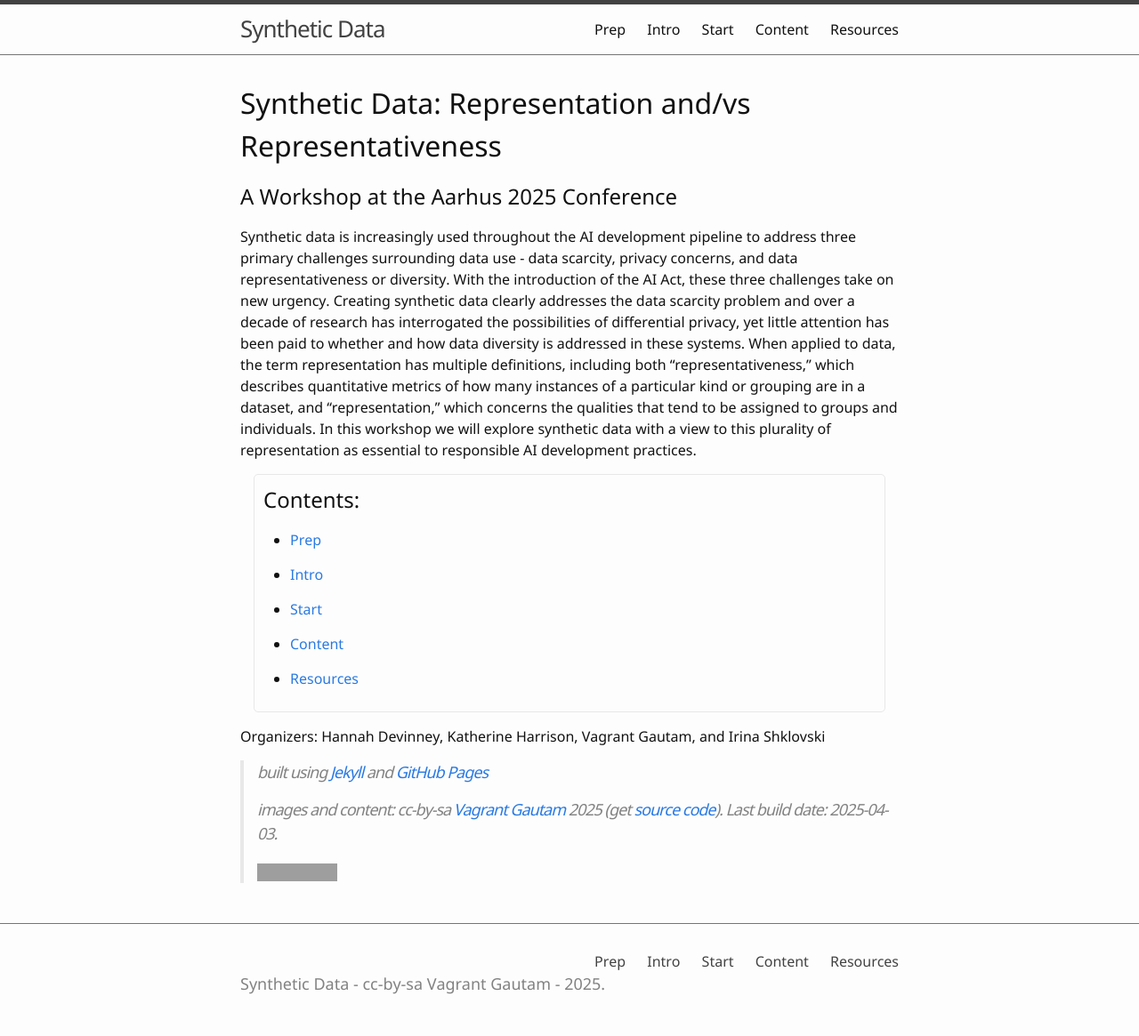
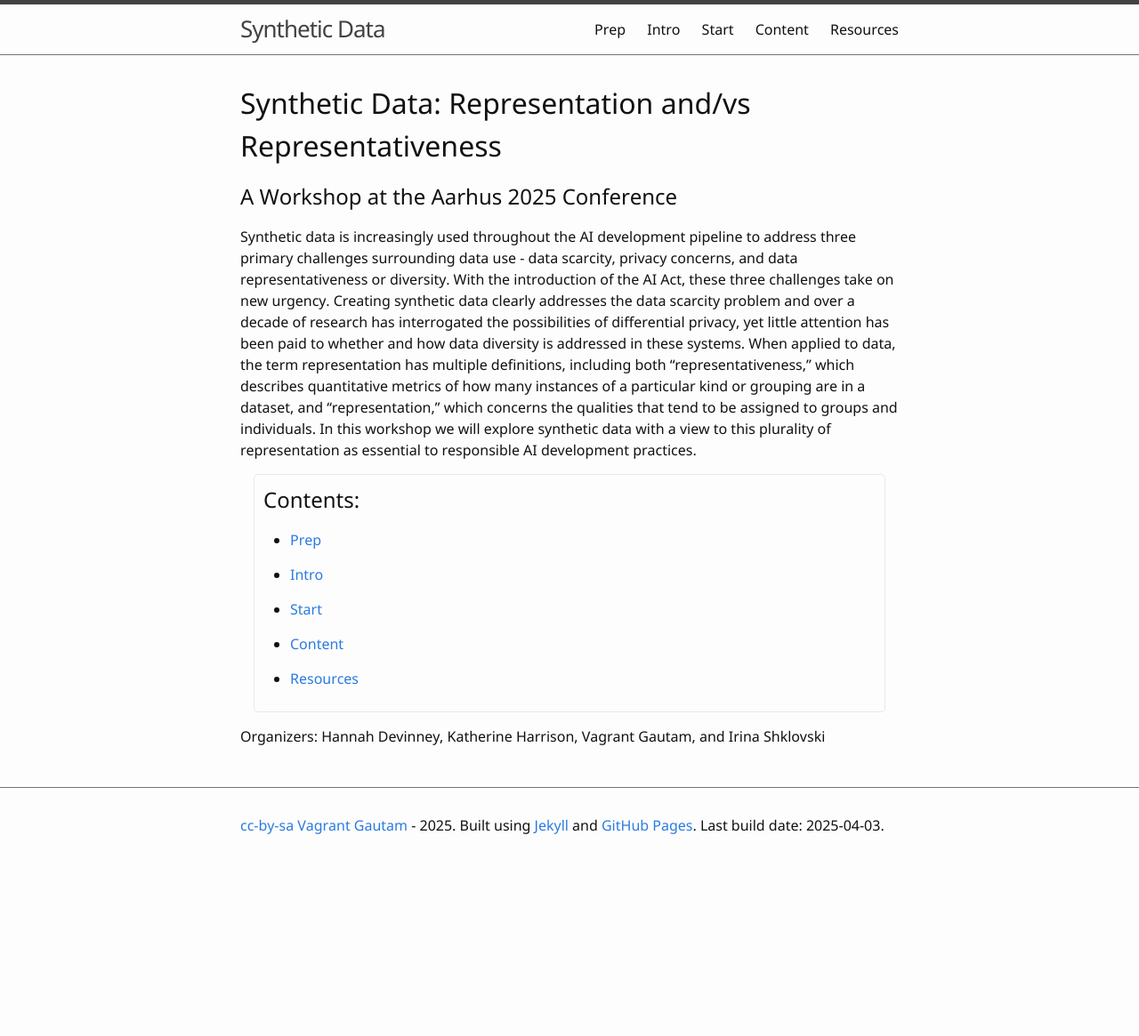
Before and after one commit to synthetic-data-workshop/synthetic-data-workshop.github.io, a Jekyll site: the page built from index.md, in a window 1280 px wide. Shown: the whole page at 89% size. Built offline with Jekyll 4.4.1, drawn with Linux system fonts in a browser that asks for light colours; after the commit the page ends 985 px from its top, so only the background shows below that; grey boxes are pictures that could not be loaded.

Commit message:
consolidate footer information

```diff
--- a/_includes/footer.html
+++ b/_includes/footer.html
@@ -1,14 +1,5 @@
 <footer class="site-footer">
   <div class="wrapper">
-    <div class="footer-col-wrapper" >
-    <div class="footer-nav">
-        {% for lesson in site.pages %}
-          {% if lesson.nav == true %}
-          <a class="page-link{% if page.url == lesson.url %} active{% endif %}" href="{{ lesson.url | relative_url }}">{{ lesson.title | escape }}</a>
-          {% endif %}
-        {% endfor %}
-    </div>
-    </div>
-      <h2 class="footer-heading"><a href="{{ '/' | relative_url }}">{{ site.title | escape }}</a> - <a href="https://creativecommons.org/licenses/by-sa/4.0/">cc-by-sa</a> <a href="https://github.com/{{ site.github_username }}">{{ site.author }}</a> - {{ site.pub_year }}.</h2>
+    <p><a href="https://creativecommons.org/licenses/by-sa/4.0/">cc-by-sa</a> <a href="https://github.com/{{ site.github_username }}">{{ site.author }}</a> - {{ site.pub_year }}. Built using <a href="https://jekyllrb.com/">Jekyll</a> and <a href="https://pages.github.com/">GitHub Pages</a>. Last build date: {{ site.time | date: "%Y-%m-%d" }}.</p>
   </div>
 </footer>
--- a/index.md
+++ b/index.md
@@ -20,10 +20,3 @@ In this workshop we will explore synthetic data with a view to this plurality of
 </div>
 
 Organizers: Hannah Devinney, Katherine Harrison, Vagrant Gautam, and Irina Shklovski
-
-> built using [Jekyll](https://jekyllrb.com/) and [GitHub Pages](https://pages.github.com/)
->
-> images and content: cc-by-sa <a href="https://github.com/{{ site.github_username }}">{{ site.author }}</a> {{ site.pub_year}} (get [source code]({{ site.repo }})).
-> Last build date: {{ site.time | date: "%Y-%m-%d" }}.
->
-> <a href="http://creativecommons.org/licenses/by-sa/4.0/" rel="license"><img style="border-width: 0;" src="https://i.creativecommons.org/l/by-sa/4.0/88x31.png" alt="Creative Commons License" /></a>
```
